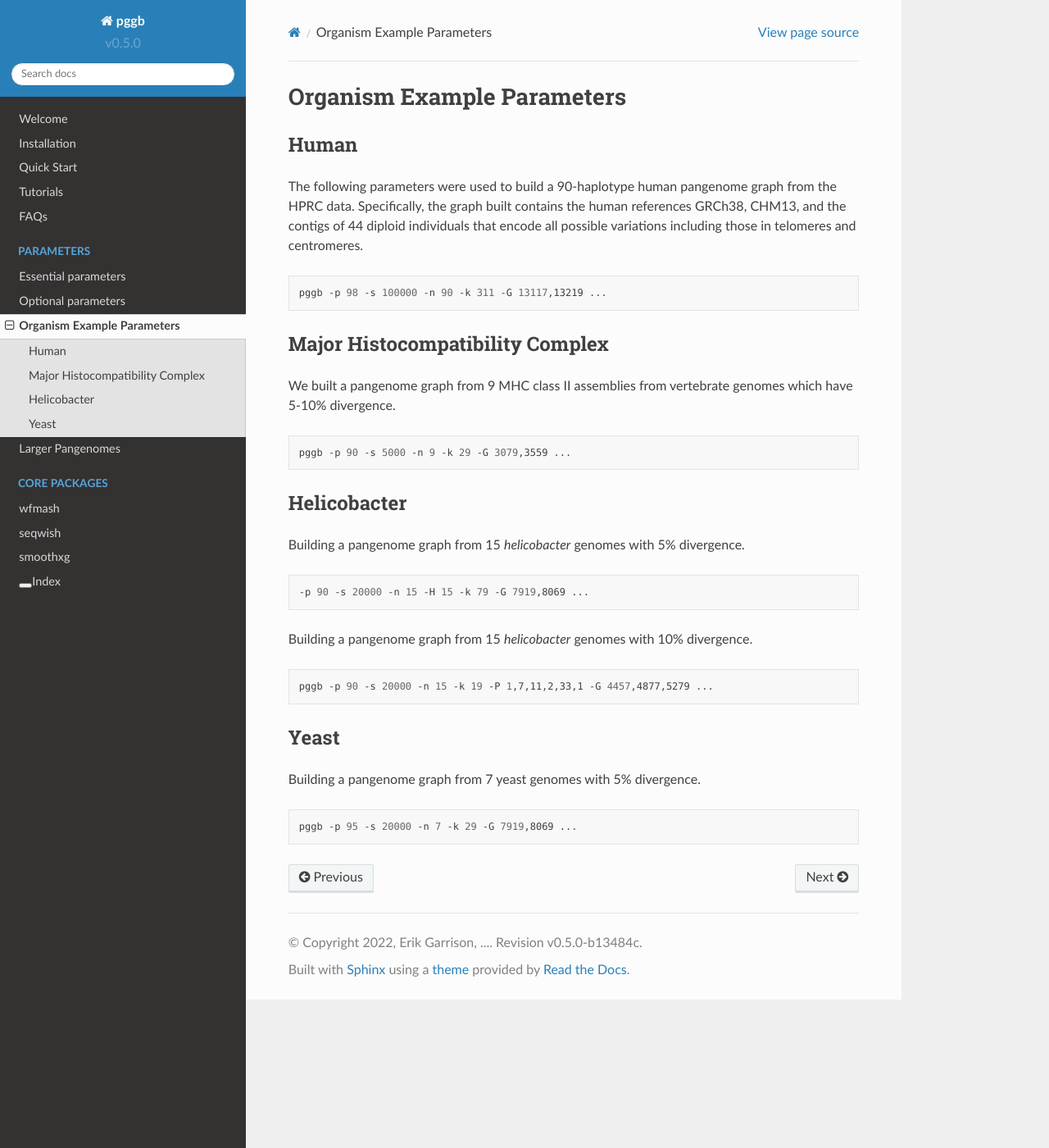
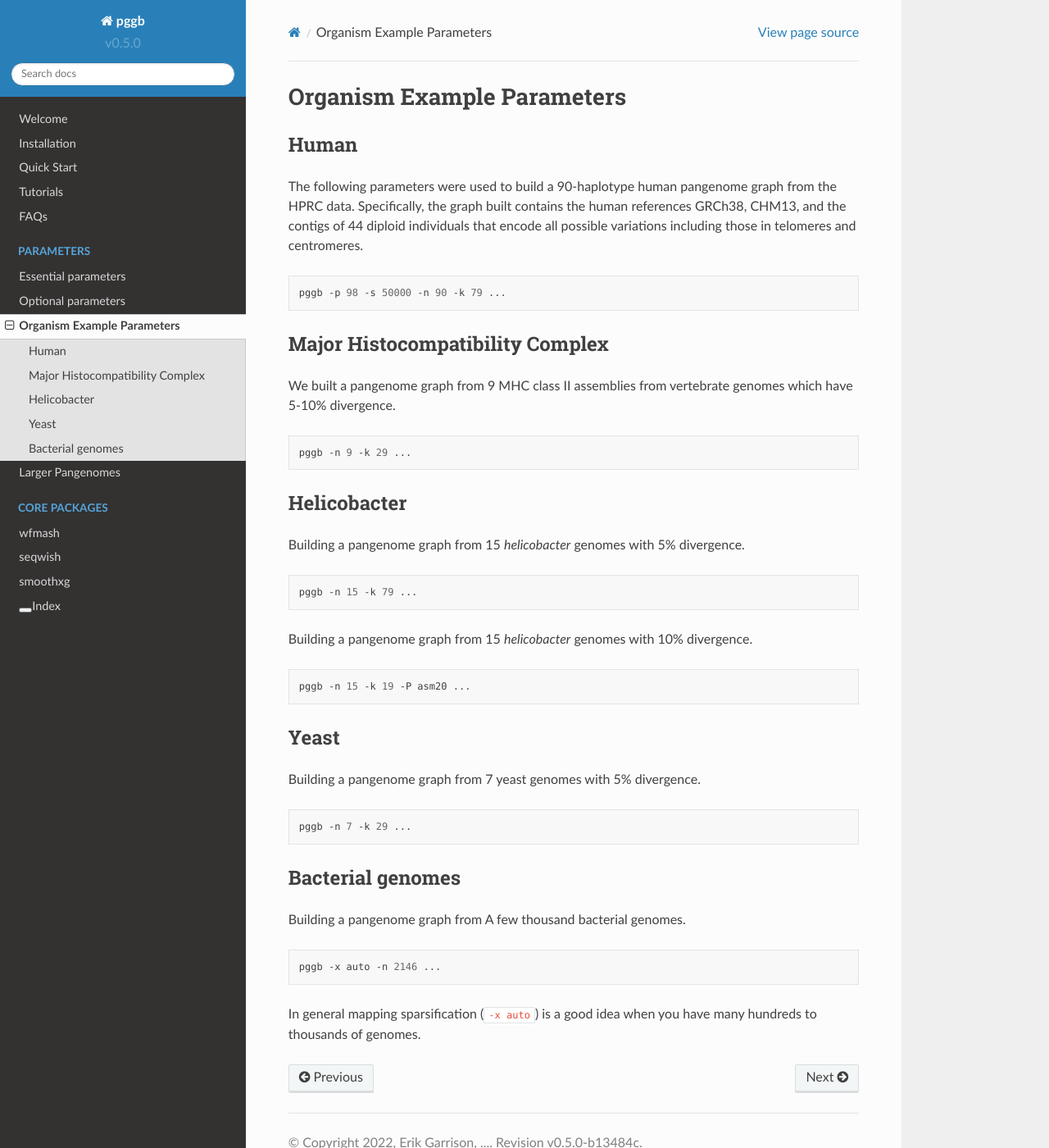
Before and after one commit to pangenome/pggb, a Sphinx documentation site: the page built from docs/rst/organism_example_parameters.rst, in a window 1280 px wide and 1400 px high. Shown: the whole window at 82% size. Built offline with Sphinx 7.4.7 and the Read the Docs theme 2.0.0, drawn with Linux system fonts in a browser that asks for light colours; pages that are not in the unit, such as notebooks, are missing from menus.

Commit message:
remove old documentation [skip ci]

```diff
--- a/docs/rst/optional_parameters.rst
+++ b/docs/rst/optional_parameters.rst
@@ -38,10 +38,9 @@ This depends on a sorting pipeline implemented in ` odgi <https://github.com/pan
     - ``-O[N], --poa-padding=[N]`` padding length of each sequence in POA
 
 The length of these sub-problems greatly affects the total time and memory requirements of ``pggb``, and is defined by ``-G, --poa-length-target N,M``.
-Two passes of refinement are defined by lengths ``N`` and ``M``.
+Several passes of refinement can be defined by lengths ``N``, ``M``, and so on.
 Ideally, this target can be set above the length of transposon repeats in the pangenome, and base-level graph quality tends to improve as it is set higher.
-The default setting of ``-G 13117,13219`` makes sense for lower-diversity pangenomes, but can require several GB of RAM per thread.
-A setting like ``-G 3079,3559`` will be significantly faster and memory friendlier.
+Higher ``-G`` values makes sense for lower-diversity pangenomes, but can require several GB of RAM per thread.
 
 Other parameters to `smoothxg` help to shape the scope and boundaries of the blocks.
 `smoothxg` greedily extends candidate blocks until they contain `-w[N], --max-block-weight=[N]` bp of sequence in the embedded paths.
--- a/docs/rst/organism_example_parameters.rst
+++ b/docs/rst/organism_example_parameters.rst
@@ -16,7 +16,7 @@ that encode all possible variations including those in telomeres and centromeres
 
 .. code-block:: bash
 
-    pggb -p 98 -s 100000 -n 90 -k 311 -G 13117,13219 ...
+    pggb -p 98 -s 50000 -n 90 -k 79 ...
 
 Major Histocompatibility Complex
 ================================
@@ -25,7 +25,7 @@ We built a pangenome graph from 9 MHC class II assemblies from vertebrate genome
 
 .. code-block:: bash
 
-    pggb -p 90 -s 5000 -n 9 -k 29 -G 3079,3559 ...
+    pggb -n 9 -k 29 ...
 
 Helicobacter
 ============
@@ -34,13 +34,13 @@ Building a pangenome graph from 15 `helicobacter` genomes with 5% divergence.
 
 .. code-block:: bash
 
-    -p 90 -s 20000 -n 15 -H 15 -k 79 -G 7919,8069 ...
+    pggb -n 15 -k 79 ...
 
 Building a pangenome graph from 15 `helicobacter` genomes with 10% divergence.
 
 .. code-block:: bash
 
-    pggb -p 90 -s 20000 -n 15 -k 19 -P 1,7,11,2,33,1 -G 4457,4877,5279 ...
+    pggb -n 15 -k 19 -P asm20 ...
 
 Yeast
 =====
@@ -49,4 +49,15 @@ Building a pangenome graph from 7 yeast genomes with 5% divergence.
 
 .. code-block:: bash
 
-    pggb -p 95 -s 20000 -n 7 -k 29 -G 7919,8069 ...
+    pggb -n 7 -k 29 ...
+
+Bacterial genomes
+=====
+
+Building a pangenome graph from A few thousand bacterial genomes.
+
+.. code-block:: bash
+
+    pggb -x auto -n 2146 ...
+
+In general mapping sparsification (``-x auto``) is a good idea when you have many hundreds to thousands of genomes.
```
